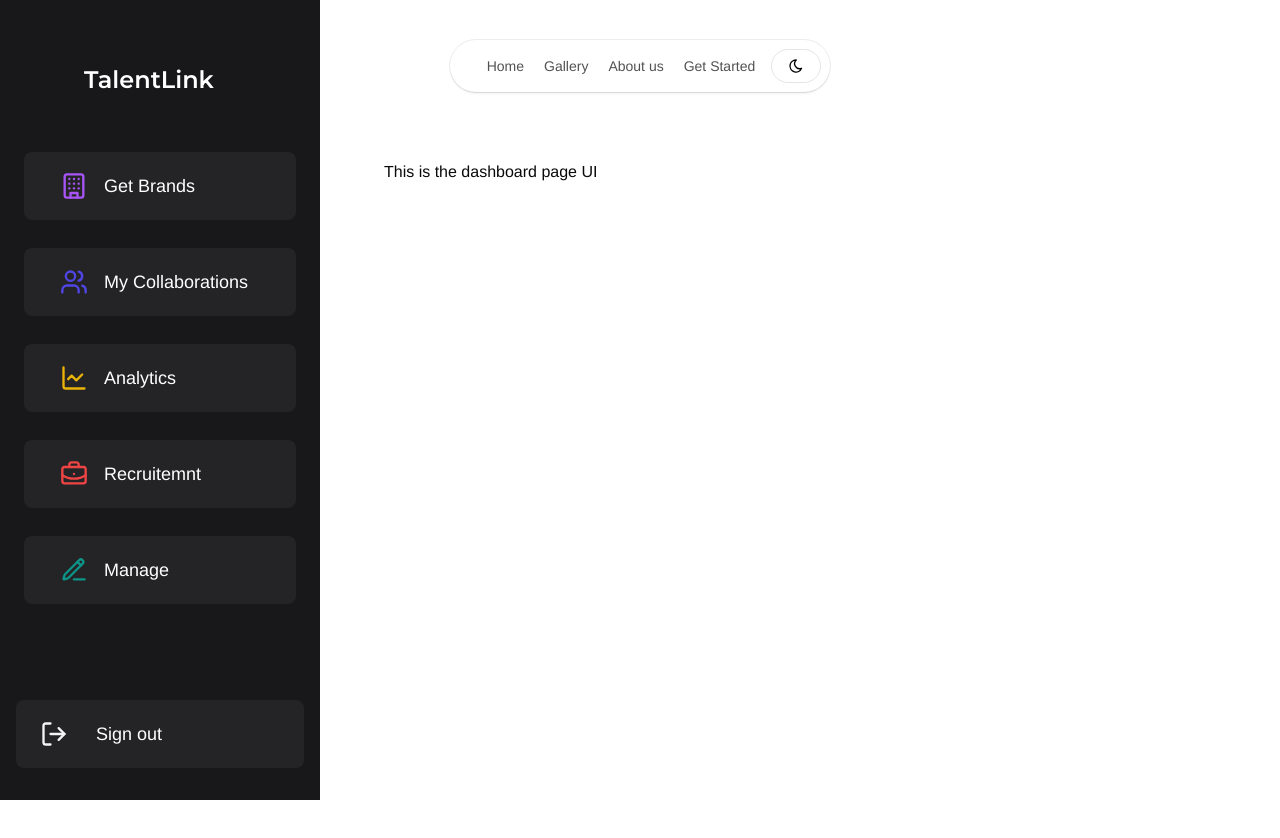
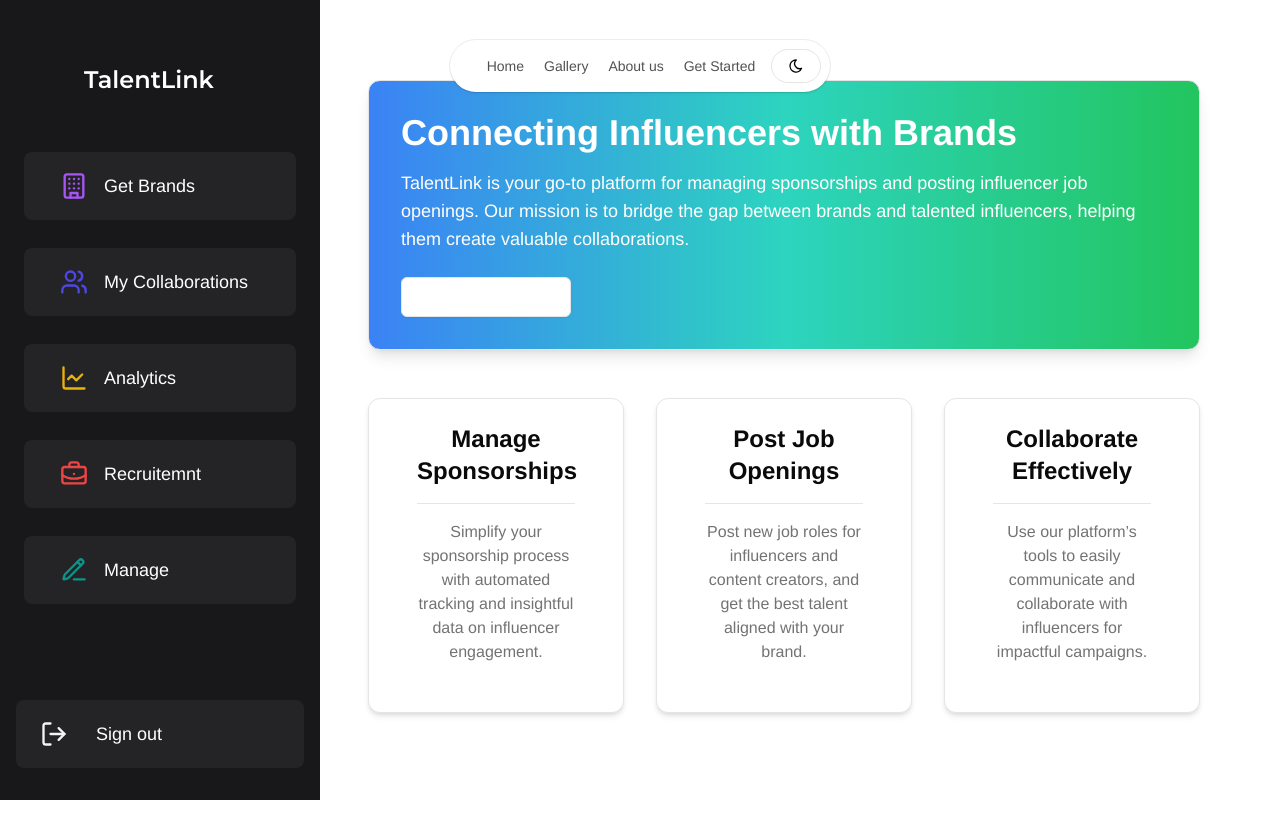
Before and after one commit to hemant-i7/talentlink, a Next.js app: page /dashboard in a window 1280 px wide. Before the commit the page ends 800 px from the top, so only its background shows below. Built offline with nearby package versions, Linux system fonts and the light colour scheme.

Commit message:
dashbaord

```diff
--- a/app/(dashboard)/(routes)/dashboard/page.tsx
+++ b/app/(dashboard)/(routes)/dashboard/page.tsx
@@ -1,16 +1,76 @@
-/* eslint-disable @typescript-eslint/no-unused-vars */
-/* eslint-disable @next/next/no-img-element */
 // pages/dashboard.tsx
 import React from "react";
 import { UserButton } from "@clerk/nextjs";
-import { FloatingNavDemo } from "@/components/ui/Navbar";
 import Sidebar from "@/components/Sidebar";
 import { Button } from "@/components/ui/button";
-import { Card } from "@/components/ui/card";
-import brands from "../brand/brands";
+import { Card, CardContent } from "@/components/ui/card";
+import { Separator } from "@/components/ui/separator";
+import { ArrowRight } from "lucide-react"; // For icons
 
 const Dashboard: React.FC = () => {
-  return <div className="pt-40 px-24">This is the dashboard page UI</div>;
+  return (
+    <div className="flex min-h-screen">
+
+      {/* Main Content */}
+      <div className="flex-1 p-8  px-20 space-y-12">
+        <div className="flex justify-between items-center">
+          <h1 className="text-3xl font-bold"></h1>
+          <UserButton />
+        </div>
+
+        {/* Introduction Section */}
+        <Card className="bg-gradient-to-r px from-blue-500 via-teal-400 to-green-500 text-white shadow-lg">
+          <CardContent className="p-8">
+            <h2 className="text-4xl font-bold">Connecting Influencers with Brands</h2>
+            <p className="mt-4 text-lg">
+              TalentLink is your go-to platform for managing sponsorships and posting influencer job
+              openings. Our mission is to bridge the gap between brands and talented influencers,
+              helping them create valuable collaborations.
+            </p>
+            <Button variant="outline" size="lg" className="mt-6">
+              Learn More
+              <ArrowRight className="ml-2" />
+            </Button>
+          </CardContent>
+        </Card>
+
+        {/* Key Features Section */}
+        <div className="grid grid-cols-1 md:grid-cols-3 gap-8">
+          <Card className="p-6 shadow-md">
+            <CardContent className="text-center">
+              <h3 className="text-2xl font-semibold">Manage Sponsorships</h3>
+              <Separator className="my-4" />
+              <p className="text-muted-foreground">
+                Simplify your sponsorship process with automated tracking and insightful data on influencer engagement.
+              </p>
+            </CardContent>
+          </Card>
+
+          <Card className="p-6 shadow-md">
+            <CardContent className="text-center">
+              <h3 className="text-2xl font-semibold">Post Job Openings</h3>
+              <Separator className="my-4" />
+              <p className="text-muted-foreground">
+                Post new job roles for influencers and content creators, and get the best talent aligned with your brand.
+              </p>
+            </CardContent>
+          </Card>
+
+          <Card className="p-6 shadow-md">
+            <CardContent className="text-center">
+              <h3 className="text-2xl font-semibold">Collaborate Effectively</h3>
+              <Separator className="my-4" />
+              <p className="text-muted-foreground">
+                Use our platform’s tools to easily communicate and collaborate with influencers for impactful campaigns.
+              </p>
+            </CardContent>
+          </Card>
+        </div>
+
+
+      </div>
+    </div>
+  );
 };
 
 export default Dashboard;
--- a/app/(dashboard)/layout.tsx
+++ b/app/(dashboard)/layout.tsx
@@ -8,7 +8,7 @@ const DashboardLayout = ({ children }: { children: React.ReactNode }) => {
     <div>
       <div className="h-full relative">
         <div className="z-20  flex justify-end">
-          <UserButton />{" "}
+
         </div>
         <div className="hidden h-full md:flex md:w-80 md:flex-col md:fixed md:inset-y-0 z-80 bg-gray-600">
           <Sidebar />
--- a/components/ui/Navbar.tsx
+++ b/components/ui/Navbar.tsx
@@ -14,18 +14,21 @@ export function FloatingNavDemo() {
     },
     {
       name: "Gallery",
-            link: "/project",
-            icon: <IconChecklist className="h-4 w-4 text-neutral-500 dark:text-white" />,
+      link: "/",
+      icon: (
+        <IconChecklist className="h-4 w-4 text-neutral-500 dark:text-white" />
+      ),
     },
     {
       name: "About us",
-            link: "/interview",
+      link: "/",
       icon: (
         <IconDeviceImac className="h-4 w-4 text-neutral-500 dark:text-white" />
-            ),},
+      ),
+    },
     {
       name: "Get Started",
-            link: "/interview",
+      link: "/brands",
       icon: (
         <IconDeviceImac className="h-4 w-4 text-neutral-500 dark:text-white" />
       ),
@@ -36,7 +39,11 @@ export function FloatingNavDemo() {
       <Link href="/" passHref>
         <LogoComponent isDarkMode={isDarkMode} />
       </Link>
-            <FloatingNav isDarkMode={isDarkMode} setIsDarkMode={setIsDarkMode} navItems={navItems} />
+      <FloatingNav
+        isDarkMode={isDarkMode}
+        setIsDarkMode={setIsDarkMode}
+        navItems={navItems}
+      />
     </div>
   );
 }
--- /dev/null
+++ b/components/ui/avatar.tsx
@@ -0,0 +1,50 @@
+"use client"
+
+import * as React from "react"
+import * as AvatarPrimitive from "@radix-ui/react-avatar"
+
+import { cn } from "@/lib/utils"
+
+const Avatar = React.forwardRef<
+  React.ElementRef<typeof AvatarPrimitive.Root>,
+  React.ComponentPropsWithoutRef<typeof AvatarPrimitive.Root>
+>(({ className, ...props }, ref) => (
+  <AvatarPrimitive.Root
+    ref={ref}
+    className={cn(
+      "relative flex h-10 w-10 shrink-0 overflow-hidden rounded-full",
+      className
+    )}
+    {...props}
+  />
+))
+Avatar.displayName = AvatarPrimitive.Root.displayName
+
+const AvatarImage = React.forwardRef<
+  React.ElementRef<typeof AvatarPrimitive.Image>,
+  React.ComponentPropsWithoutRef<typeof AvatarPrimitive.Image>
+>(({ className, ...props }, ref) => (
+  <AvatarPrimitive.Image
+    ref={ref}
+    className={cn("aspect-square h-full w-full", className)}
+    {...props}
+  />
+))
+AvatarImage.displayName = AvatarPrimitive.Image.displayName
+
+const AvatarFallback = React.forwardRef<
+  React.ElementRef<typeof AvatarPrimitive.Fallback>,
+  React.ComponentPropsWithoutRef<typeof AvatarPrimitive.Fallback>
+>(({ className, ...props }, ref) => (
+  <AvatarPrimitive.Fallback
+    ref={ref}
+    className={cn(
+      "flex h-full w-full items-center justify-center rounded-full bg-muted",
+      className
+    )}
+    {...props}
+  />
+))
+AvatarFallback.displayName = AvatarPrimitive.Fallback.displayName
+
+export { Avatar, AvatarImage, AvatarFallback }
--- /dev/null
+++ b/components/ui/badge.tsx
@@ -0,0 +1,36 @@
+import * as React from "react"
+import { cva, type VariantProps } from "class-variance-authority"
+
+import { cn } from "@/lib/utils"
+
+const badgeVariants = cva(
+  "inline-flex items-center rounded-md border px-2.5 py-0.5 text-xs font-semibold transition-colors focus:outline-none focus:ring-2 focus:ring-ring focus:ring-offset-2",
+  {
+    variants: {
+      variant: {
+        default:
+          "border-transparent bg-primary text-primary-foreground shadow hover:bg-primary/80",
+        secondary:
+          "border-transparent bg-secondary text-secondary-foreground hover:bg-secondary/80",
+        destructive:
+          "border-transparent bg-destructive text-destructive-foreground shadow hover:bg-destructive/80",
+        outline: "text-foreground",
+      },
+    },
+    defaultVariants: {
+      variant: "default",
+    },
+  }
+)
+
+export interface BadgeProps
+  extends React.HTMLAttributes<HTMLDivElement>,
+    VariantProps<typeof badgeVariants> {}
+
+function Badge({ className, variant, ...props }: BadgeProps) {
+  return (
+    <div className={cn(badgeVariants({ variant }), className)} {...props} />
+  )
+}
+
+export { Badge, badgeVariants }
--- /dev/null
+++ b/components/ui/separator.tsx
@@ -0,0 +1,31 @@
+"use client"
+
+import * as React from "react"
+import * as SeparatorPrimitive from "@radix-ui/react-separator"
+
+import { cn } from "@/lib/utils"
+
+const Separator = React.forwardRef<
+  React.ElementRef<typeof SeparatorPrimitive.Root>,
+  React.ComponentPropsWithoutRef<typeof SeparatorPrimitive.Root>
+>(
+  (
+    { className, orientation = "horizontal", decorative = true, ...props },
+    ref
+  ) => (
+    <SeparatorPrimitive.Root
+      ref={ref}
+      decorative={decorative}
+      orientation={orientation}
+      className={cn(
+        "shrink-0 bg-border",
+        orientation === "horizontal" ? "h-[1px] w-full" : "h-full w-[1px]",
+        className
+      )}
+      {...props}
+    />
+  )
+)
+Separator.displayName = SeparatorPrimitive.Root.displayName
+
+export { Separator }
--- a/package.json
+++ b/package.json
@@ -12,10 +12,12 @@
     "@apollo/client": "^3.11.8",
     "@clerk/nextjs": "^5.7.1",
     "@hookform/resolvers": "^3.9.0",
+    "@radix-ui/react-avatar": "^1.1.1",
     "@radix-ui/react-dialog": "^1.1.2",
     "@radix-ui/react-icons": "^1.3.0",
     "@radix-ui/react-label": "^2.1.0",
     "@radix-ui/react-select": "^2.1.2",
+    "@radix-ui/react-separator": "^1.1.0",
     "@radix-ui/react-slot": "^1.1.0",
     "@react-three/drei": "^9.114.0",
     "@react-three/fiber": "^8.17.9",
```
Also changed, not shown: 1 other file (tests, documents, lock files or other folders). Lines whose indentation alone changed are shown as unchanged.
